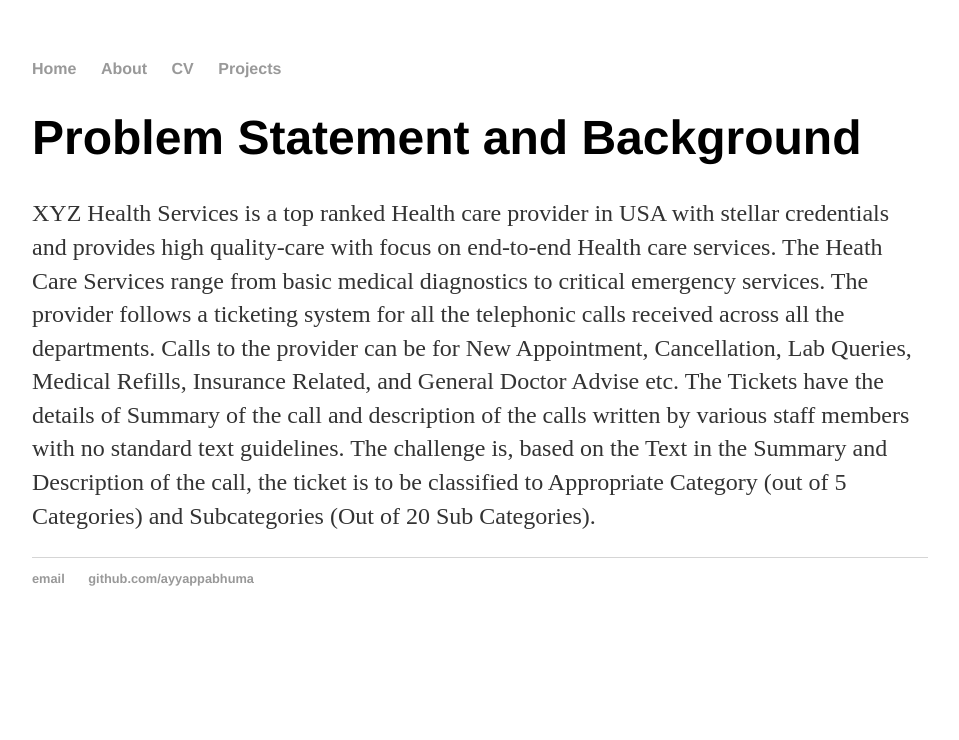
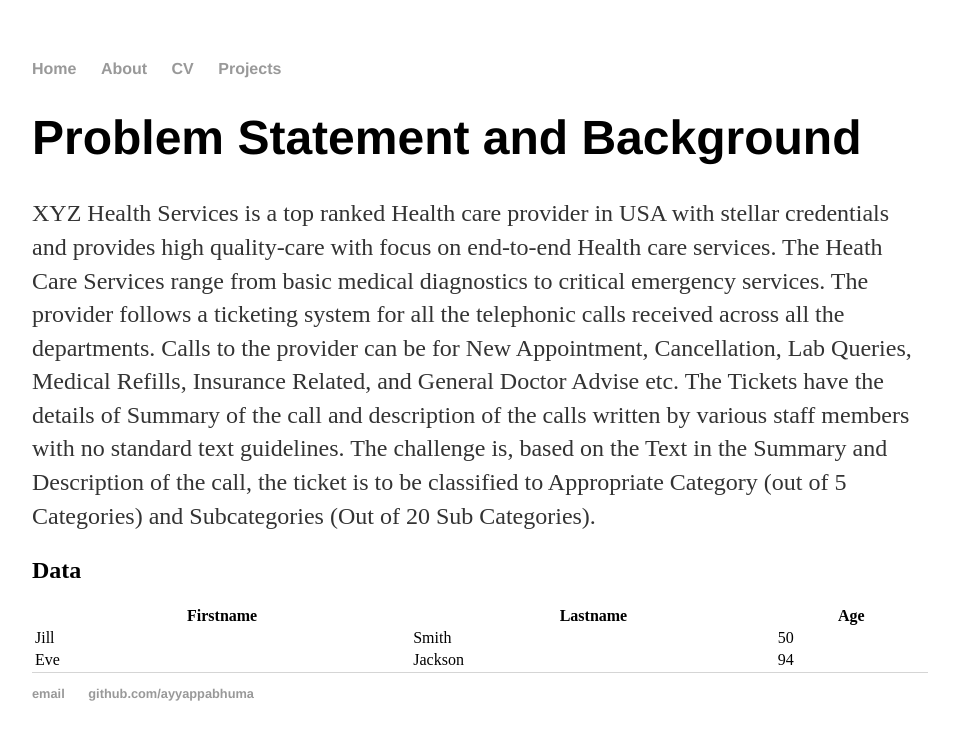
Before and after one commit to abhuma1211/Hello-World, a Jekyll site: the page built from textclassification.html, in a window 1280 px wide. Shown: the top 740 px of the page, without its empty margins (160-1119 px from the left). Built offline with Jekyll 4.4.1, drawn with Linux system fonts in a browser that asks for light colours.

Commit message:
Update textclassification.html

```diff
--- a/textclassification.html
+++ b/textclassification.html
@@ -14,4 +14,22 @@ description of the calls written by various staff members with no standard text
 The challenge is, based on the Text in the Summary and Description of the call, the ticket is to be
 classified to Appropriate Category (out of 5 Categories) and Subcategories (Out of 20 Sub
 Categories).</p>
+	<h2>Data</h2>
+		<table style="width:100%">
+  		  <tr>
+    		    <th>Firstname</th>
+    		    <th>Lastname</th>
+    		    <th>Age</th>
+  		  </tr>
+  		  <tr>
+    		    <td>Jill</td>
+    		    <td>Smith</td>
+    		    <td>50</td>
+  		  </tr>
+  		  <tr>
+    		    <td>Eve</td>
+    		    <td>Jackson</td>
+    		    <td>94</td>
+  		  </tr>
+		</table>
 </div><!-- /.blurb -->
```
